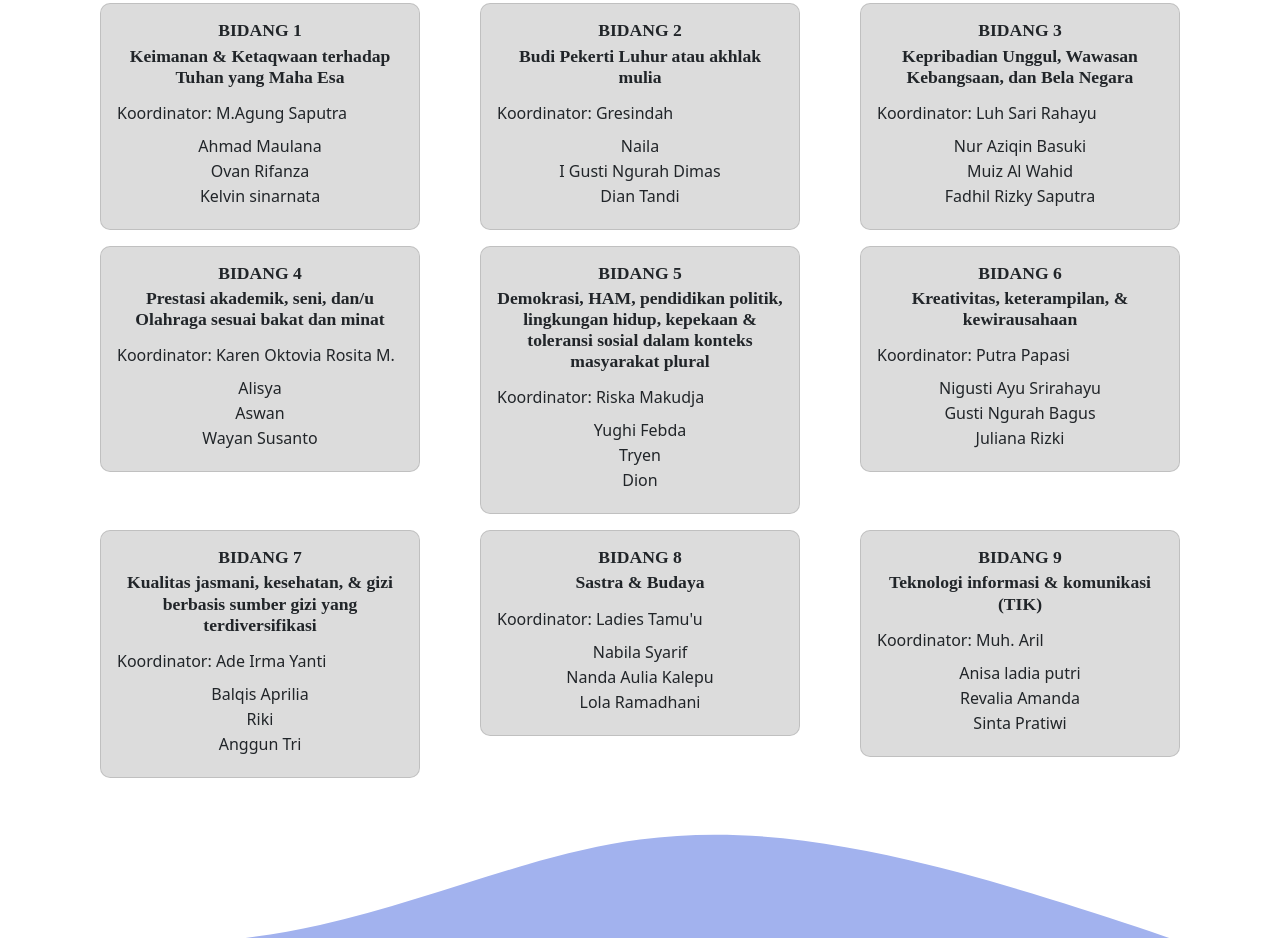
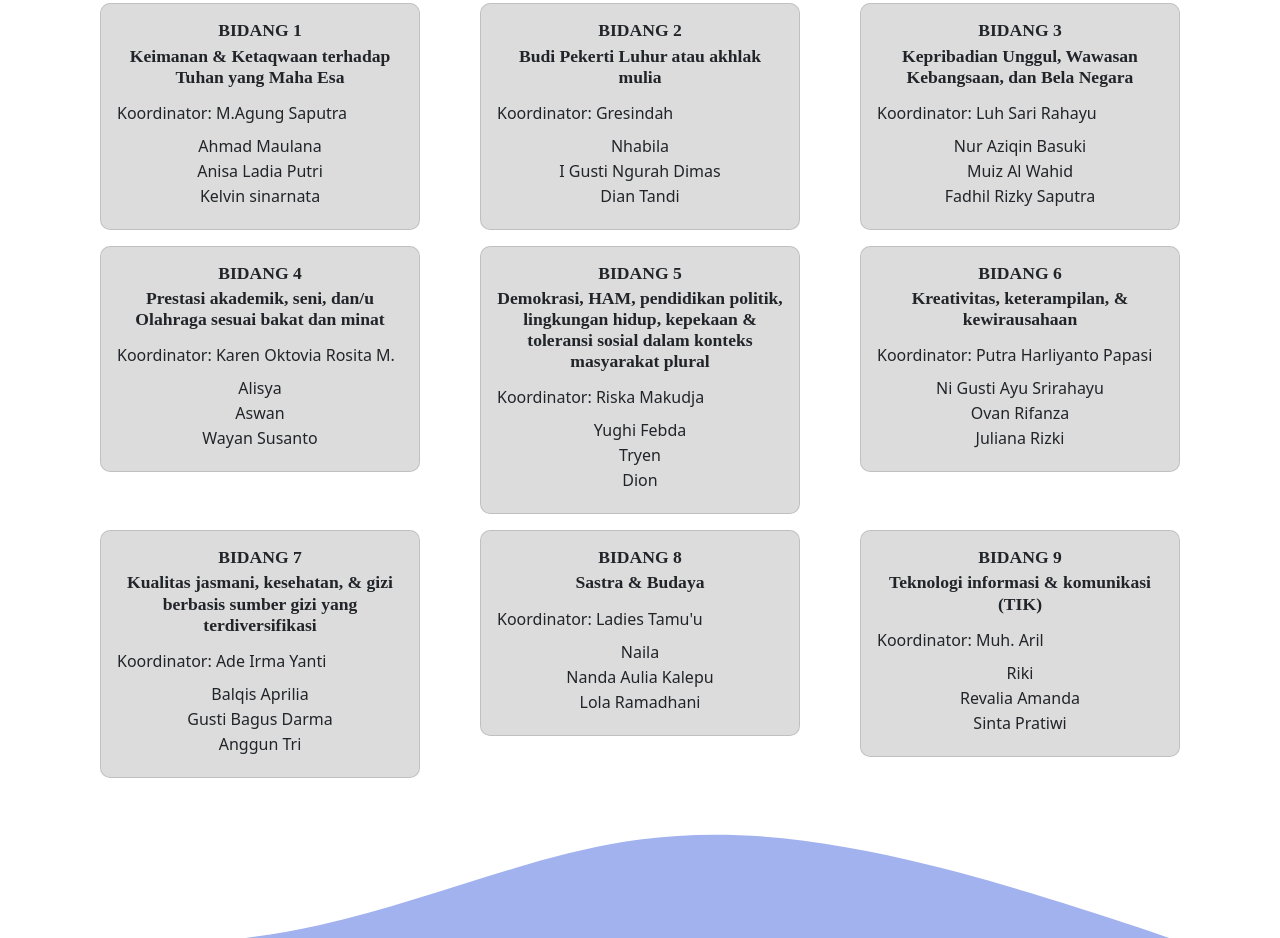
Before and after one commit to OsisPages/osisprofile.github.io, a plain HTML site: page index.html in a window 1280 px wide. Shown: the part 3963-4901 px from the top of the page. Drawn offline with nearby package versions, Linux system fonts and the light colour scheme.

Commit message:
Add files via upload

```diff
--- a/index.html
+++ b/index.html
@@ -200,7 +200,7 @@
               <h7 class="card-subtitle text-center">Koordinator: M.Agung Saputra</h7>
               <dl class="card-text">
                 <dd class="nama text-center">Ahmad Maulana</dd>
-                <dd class="nama text-center">Ovan Rifanza</dd>
+                <dd class="nama text-center">Anisa Ladia Putri</dd>
                 <dd class="nama text-center">Kelvin sinarnata</dd>
               </dl>
             </div>
@@ -213,7 +213,7 @@
               <h6 class="card-subtitle text-center">Budi Pekerti Luhur atau akhlak mulia</h6>
               <h7 class="card-subtitle mb-2">Koordinator: Gresindah</h7>
               <dl class="card-text">
-                <dd class="nama text-center">Naila</dd>
+                <dd class="nama text-center">Nhabila</dd>
                 <dd class="nama text-center">I Gusti Ngurah Dimas</dd>
                 <dd class="nama text-center">Dian Tandi</dd>
               </dl>
@@ -269,10 +269,10 @@
             <div class="card-body">
               <h6 class=" sekbid card-title text-center">BIDANG 6</h6>
               <h6 class="card-subtitle text-center">Kreativitas, keterampilan, & kewirausahaan</h6>
-              <h7 class="card-subtitle mb-2">Koordinator: Putra Papasi</h7>
+              <h7 class="card-subtitle mb-2">Koordinator: Putra Harliyanto Papasi</h7>
               <dl class="card-text">
-                <dd class="nama text-center">Nigusti Ayu Srirahayu</dd>
-                <dd class="nama text-center">Gusti Ngurah Bagus</dd>
+                <dd class="nama text-center">Ni Gusti Ayu Srirahayu</dd>
+                <dd class="nama text-center">Ovan Rifanza</dd>
                 <dd class="nama text-center">Juliana Rizki</dd>
               </dl>
             </div>
@@ -287,7 +287,7 @@
               <h7 class="card-subtitle mb-2">Koordinator: Ade Irma Yanti</h7>
               <dl class="card-text">
                 <dd class="nama text-center">Balqis Aprilia</dd>
-                <dd class="nama text-center">Riki</dd>
+                <dd class="nama text-center">Gusti Bagus Darma</dd>
                 <dd class="nama text-center">Anggun Tri</dd>
               </dl>
             </div>
@@ -300,7 +300,7 @@
               <h6 class="card-subtitle text-center">Sastra & Budaya</h6>
               <h7 class="card-subtitle text-center">Koordinator: Ladies Tamu'u</h7>
               <dl class="card-text">
-                <dd class="nama text-center">Nabila Syarif</dd>
+                <dd class="nama text-center">Naila</dd>
                 <dd class="nama text-center">Nanda Aulia Kalepu</dd>
                 <dd class="nama text-center">Lola Ramadhani</dd>
               </dl>
@@ -314,7 +314,7 @@
               <h6 class="card-subtitle text-center">Teknologi informasi & komunikasi (TIK) </h6>
               <h7 class="card-subtitle text-center">Koordinator: Muh. Aril</h7>
               <dl class="card-text">
-                <dd class="nama text-center">Anisa ladia putri</dd>
+                <dd class="nama text-center">Riki</dd>
                 <dd class="nama text-center">Revalia Amanda</dd>
                 <dd class="nama text-center">Sinta Pratiwi</dd>
               </dl>
```
